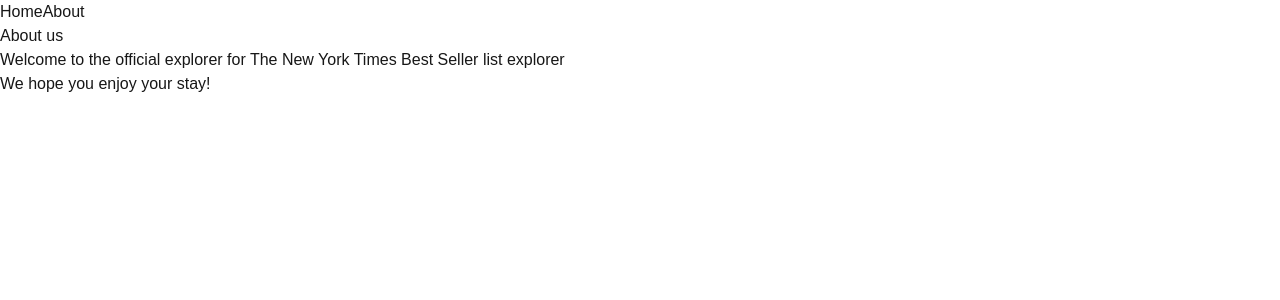
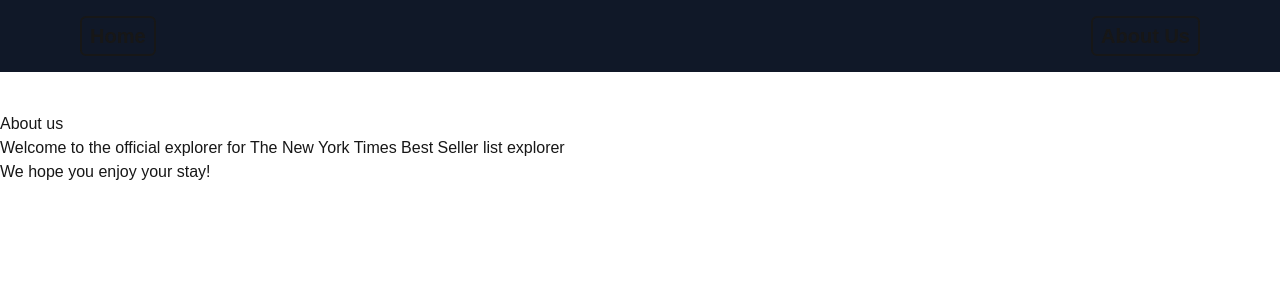
Before and after one commit to dhkim0124/best-seller, a Next.js app: page /about in a window 1280 px wide. Shown: the top 300 px of the page. Built offline with nearby package versions, Linux system fonts and the light colour scheme.

Commit message:
style: update navbar

```diff
--- a/components/nave-bar.tsx
+++ b/components/nave-bar.tsx
@@ -2,9 +2,13 @@ import Link from "next/link";
 
 export default function NavBar() {
   return (
-    <div>
-      <Link href="/">Home</Link>
-      <Link href="/about">About</Link>
+    <div className="flex justify-between items-center p-4 text-xl font-bold px-20 bg-gray-900 mb-10">
+      <div className="border-2 border-white-500 py-1 px-2 rounded-md hover:bg-white hover:text-black">
+        <Link href="/">Home</Link>
+      </div>
+      <div className="border-2 border-white-500 py-1 px-2 rounded-md hover:bg-white hover:text-black">
+        <Link href="/about">About Us</Link>
+      </div>
     </div>
   );
 }
```
